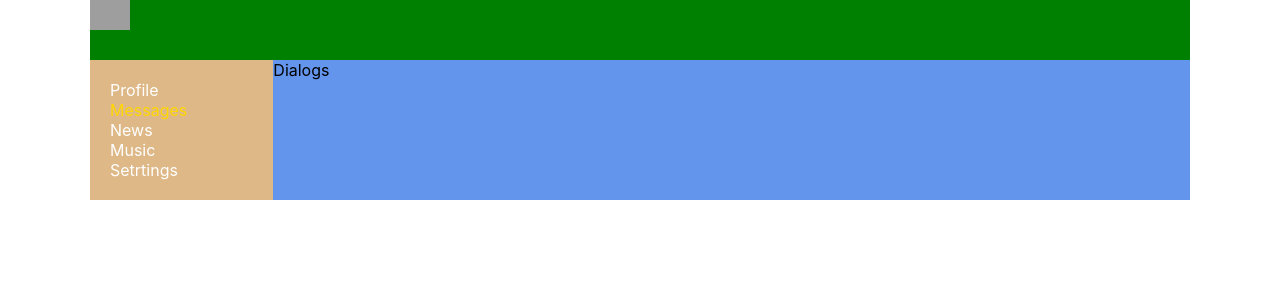
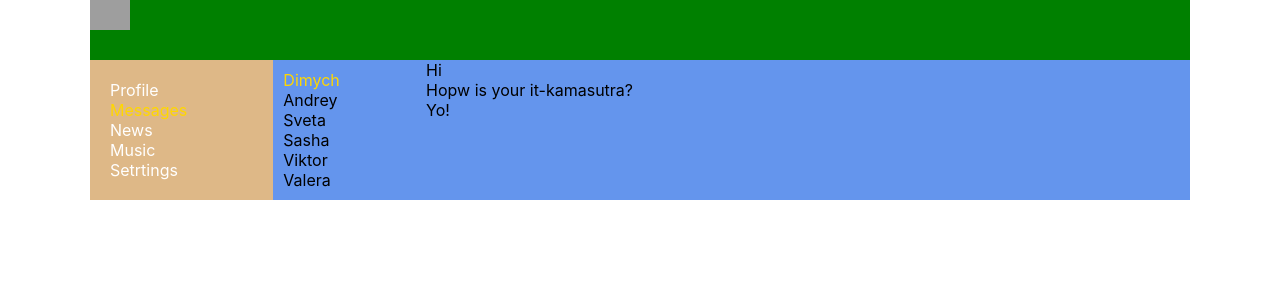
Before and after one commit to nveresov/ITKamaLessions, a React (Create React App) app: page /dialogs in a window 1280 px wide. Shown: the top 300 px of the page. Built offline with nearby package versions, Linux system fonts and the light colour scheme; grey boxes are pictures that could not be loaded.

Commit message:
Lesson 12

```diff
--- a/src/components/Dialogs/Dialogs.jsx
+++ b/src/components/Dialogs/Dialogs.jsx
@@ -2,8 +2,32 @@
 import s from './Dialogs.module.css'
 
 const Dialogs = () => {
-    return <div className={s.content}>
-        Dialogs
+    return <div className={s.dialogs}>
+        <div className={s.dialogsItems}>
+            <div className={s.dialog + ' ' + s.active}>
+                Dimych
+            </div>
+            <div className={s.dialog}>
+                Andrey
+            </div>
+            <div className={s.dialog}>
+                Sveta
+            </div>
+            <div className={s.dialog}>
+                Sasha
+            </div>
+            <div className={s.dialog}>
+                Viktor
+            </div>
+            <div className={s.dialog}>
+                Valera
+            </div>
+        </div>
+        <div className='messages'>
+            <div className="message">Hi</div>
+            <div className="message">Hopw is your it-kamasutra?</div>
+            <div className="message">Yo!</div>
+        </div>
     </div>
 }
 
--- a/src/components/Dialogs/Dialogs.module.css
+++ b/src/components/Dialogs/Dialogs.module.css
@@ -0,0 +1,21 @@
+.dialogs {
+  display: grid;
+  grid-template-columns: 2fr 10fr;
+}
+.dialogsItems {
+  padding: 10px;
+}
+
+.dialogsItems .active {
+  color: gold;
+}
+
+.dialogsItems .dialog {
+}
+
+.messages {
+  padding: 10px;
+}
+
+.messages .message {
+}
```
Also changed, not shown: 1 other file (tests, documents, lock files or other folders).
